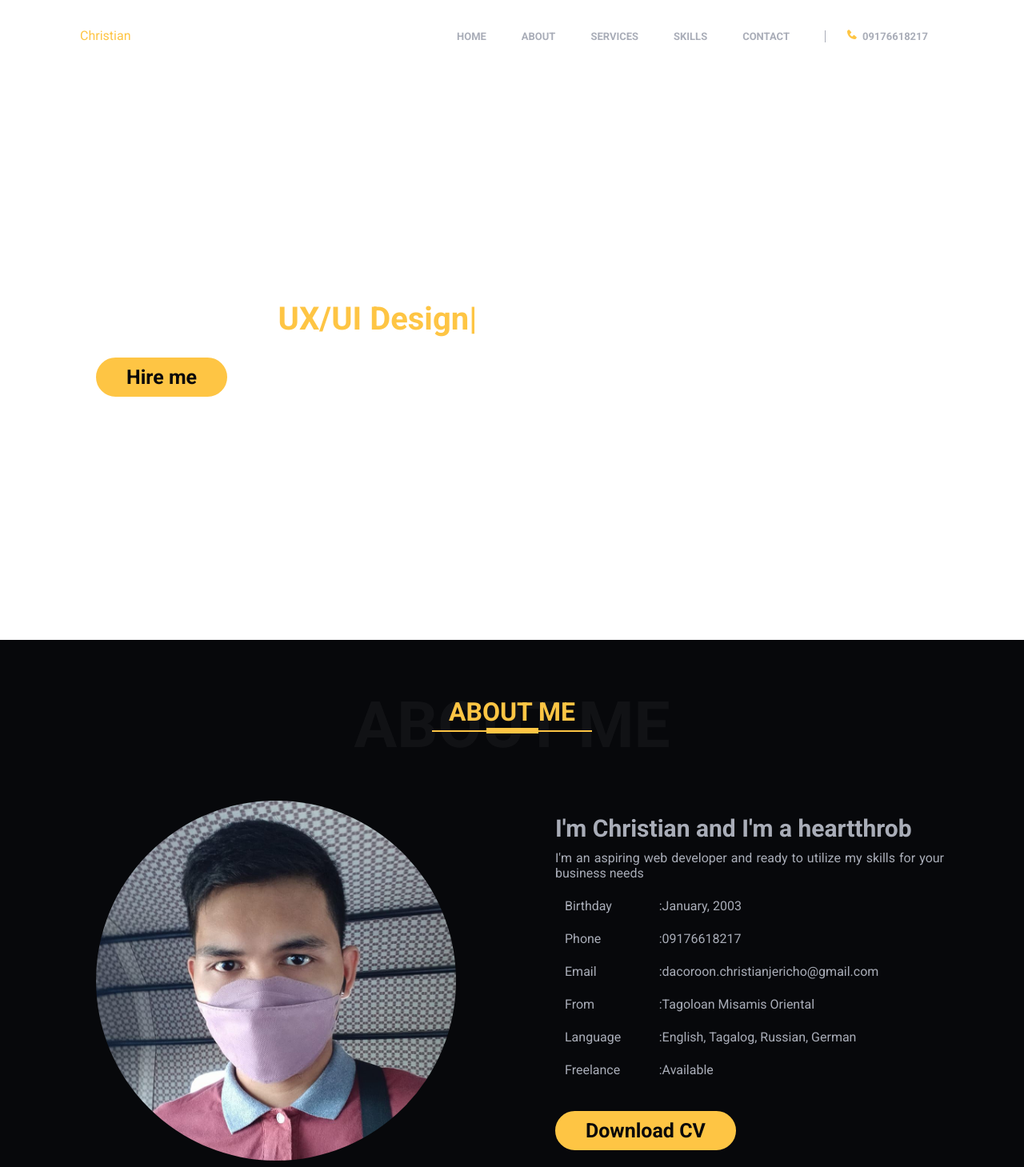
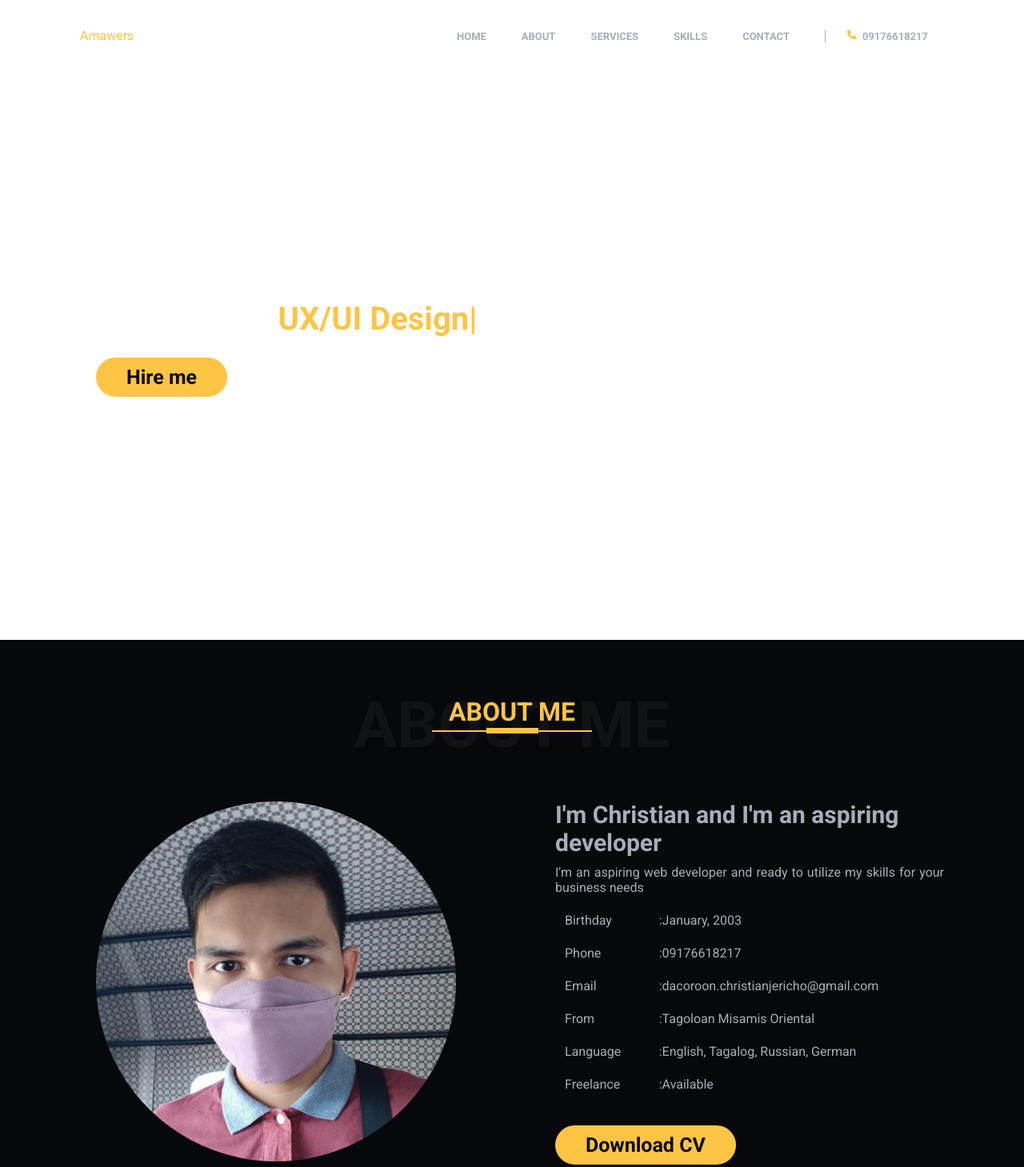
Before and after one commit to Amawers/myportfolio.github.io, a plain HTML site: page index.html in a window 1280 px wide. Shown: the top 1459 px of the page at 80% size. Drawn offline with nearby package versions, Linux system fonts and the light colour scheme.

Commit message:
small change

```diff
--- a/index.html
+++ b/index.html
@@ -17,7 +17,7 @@
     <!--menu section-->
     <div class="showcase">
         <nav class="navbar">
-            <span class="text-secondary">Christian</span>
+            <pre class="text-secondary">Amawers</pre>
             <ul class="menu">
                 <li><a href="#home">Home</a></li>
                 <li><a href="#about">About</a></li>
@@ -49,7 +49,7 @@
                     <img src="./images/bg.jpg">
                 </div>
                 <div class="column right">
-                    <div class="text">I'm Christian and I'm a heartthrob</div>
+                    <div class="text">I'm Christian and I'm an aspiring developer</div>
                     <p>I'm an aspiring web developer and ready to utilize my skills for your business needs</p>
                     <table class="table">
                         <tr>
```
